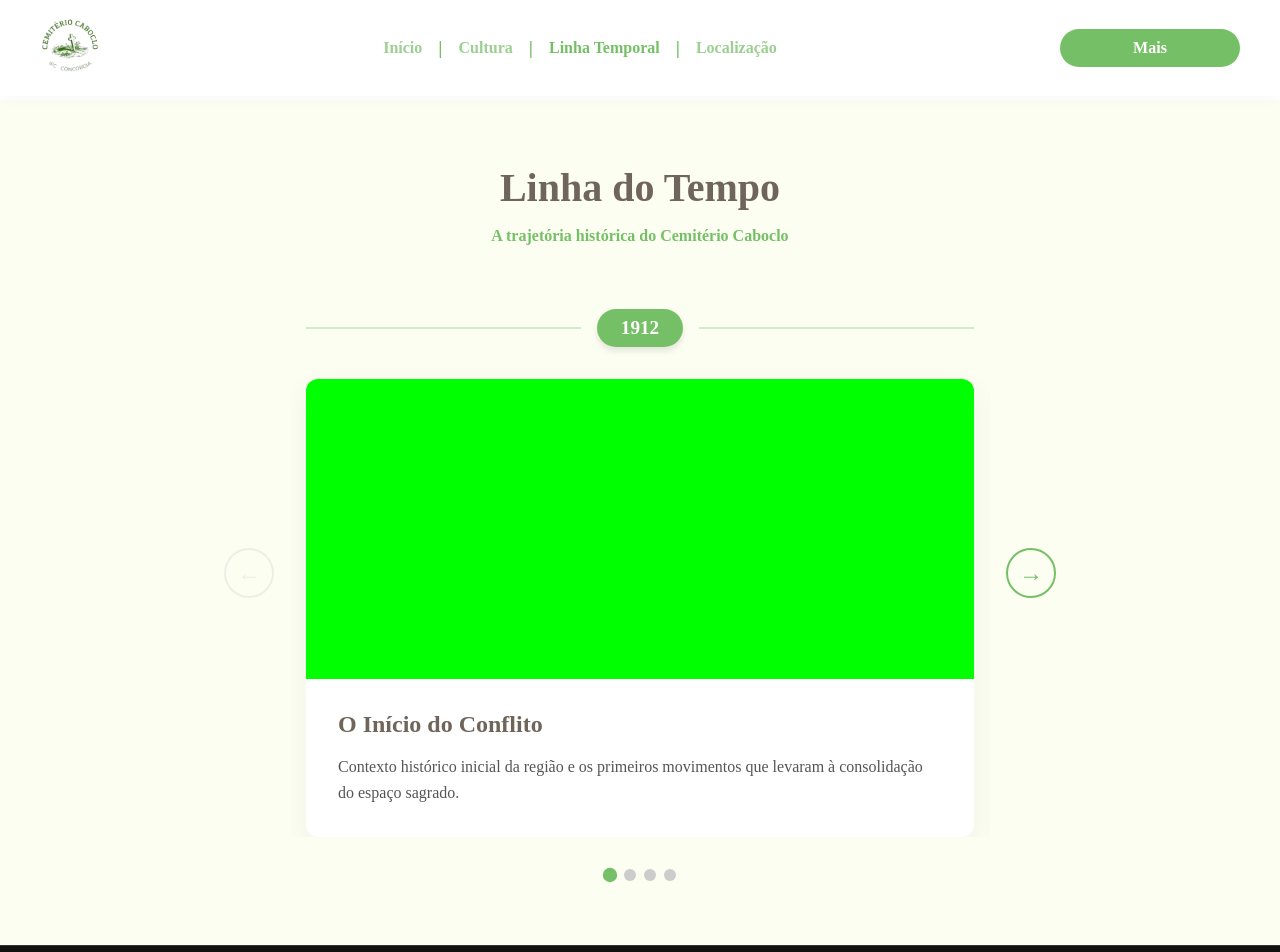
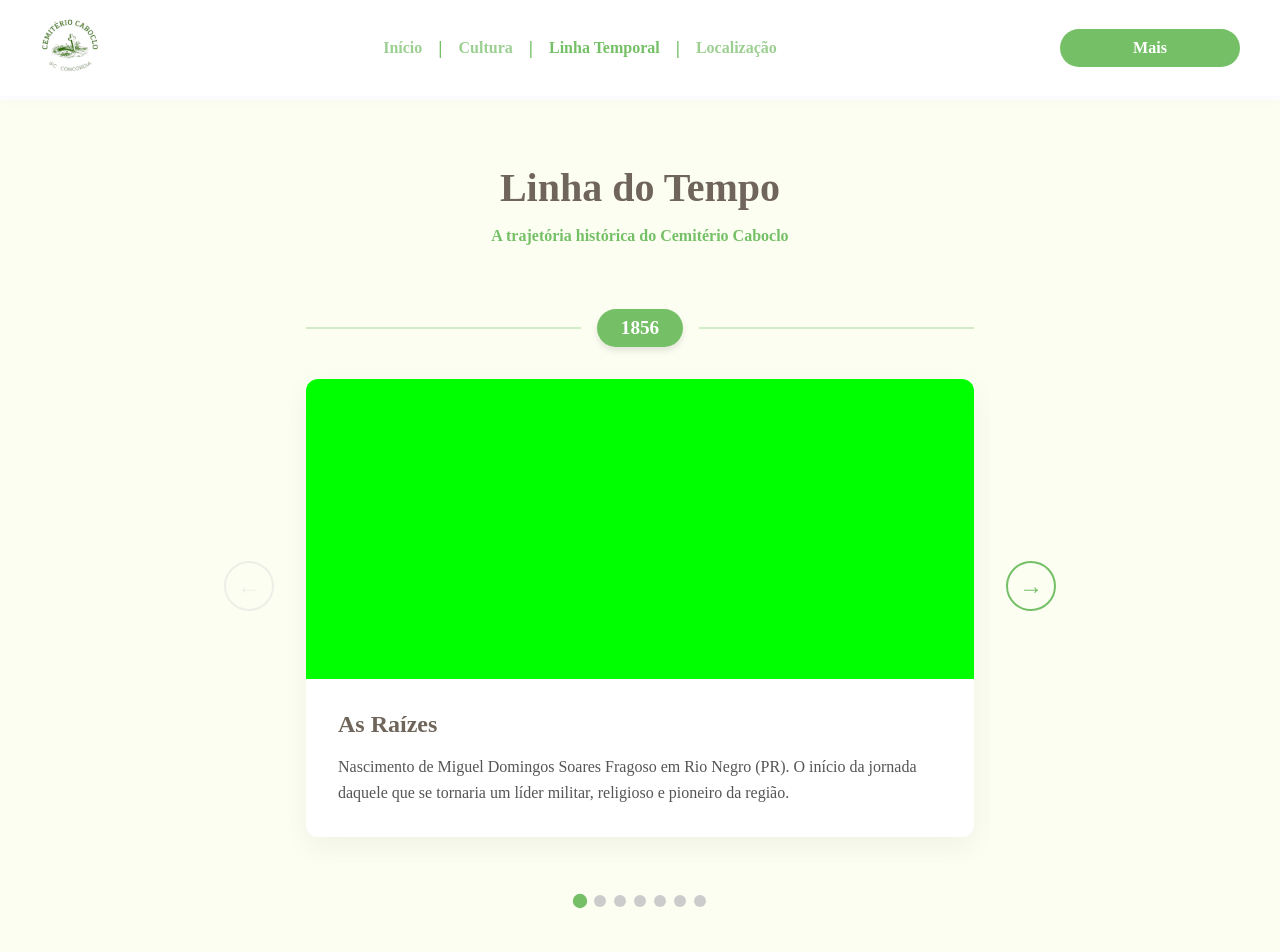
Before and after one commit to vichsort/cemiterio-caboclo, a Vue app: page /timeline in a window 1280 px wide. Shown: the top 952 px of the page. Built offline with nearby package versions, Linux system fonts and the light colour scheme; a web font is replaced by a local one.

Commit message:
refactor: real text inside timeline events

```diff
--- a/src/components/layout/AppNavbar.vue
+++ b/src/components/layout/AppNavbar.vue
@@ -1,22 +1,19 @@
 <script setup>
 import { ref, onMounted, onUnmounted } from 'vue'
-import { RouterLink } from 'vue-router' // Boa prática importar, embora auto-detectado
+import { RouterLink } from 'vue-router'
 
 const isDropdownOpen = ref(false)
 const dropdownRef = ref(null)
 
-// DEFINIÇÃO DAS ROTAS
-// Note que trocamos 'href' por 'to'.
-// 'to' aceita string ou objeto de rota.
 const navLinks = [
   { text: 'Início', to: '/' },
-  { text: 'Cultura', to: '/#cultura' }, // Exemplo de âncora (explicarei abaixo)
+  { text: 'Cultura', to: '/#cultura' },
   { text: 'Linha Temporal', to: '/timeline' },
   { text: 'Localização', to: '/#localizacao' }
 ]
 
 const dropdownLinks = [
-  { text: 'Fontes', to: '/fontes' }, // Supondo rotas futuras
+  { text: 'Fontes', to: '/fontes' },
   { text: 'Contato', to: '/contato' },
   { text: 'Projeto', to: '/projeto' }
 ]
@@ -88,7 +85,6 @@ onUnmounted(() => {
 </template>
 
 <style scoped>
-/* Mantive todo o seu CSS original, pois é clean e funcional */
 .navbar {
   background-color: var(--color-white);
   padding: 1rem;
@@ -112,7 +108,7 @@ onUnmounted(() => {
 .logo {
   height: 60px;
   width: auto;
-  cursor: pointer; /* Adicionado para indicar clique */
+  cursor: pointer;
 }
 
 .nav-links {
@@ -129,7 +125,6 @@ onUnmounted(() => {
   font-size: 1rem;
 }
 
-/* O Vue Router vai aplicar esta classe automaticamente quando a rota bater */
 .nav-item.active,
 .nav-item:hover {
   color: var(--color-green);
@@ -190,7 +185,6 @@ onUnmounted(() => {
   border-bottom: none;
 }
 
-/* Ajuste seletor para pegar tanto 'a' quanto o router-link gerado */
 .dropdown-menu a {
   display: block;
   padding: 12px 0;
@@ -202,7 +196,7 @@ onUnmounted(() => {
 }
 
 .dropdown-menu a:hover,
-.dropdown-menu a.router-link-active { /* Style também o ativo no dropdown se quiser */
+.dropdown-menu a.router-link-active {
   background-color: var(--color-off-white);
   color: var(--color-green);
 }
--- a/src/components/sections/TimelineSection.vue
+++ b/src/components/sections/TimelineSection.vue
@@ -3,27 +3,45 @@ import { ref, computed } from 'vue'
 
 const timelineEvents = [
   {
-    year: '1912',
-    title: 'O Início do Conflito',
-    description: 'Contexto histórico inicial da região e os primeiros movimentos que levaram à consolidação do espaço sagrado.',
+    year: '1856',
+    title: 'As Raízes',
+    description: 'Nascimento de Miguel Domingos Soares Fragoso em Rio Negro (PR). O início da jornada daquele que se tornaria um líder militar, religioso e pioneiro da região.',
     image: '/green.png'
   },
   {
-    year: '1935',
-    title: 'A Consagração do Solo',
-    description: 'Momento em que o espaço foi oficialmente delimitado pela comunidade local como um campo santo.',
+    year: '1893',
+    title: 'A Revolução Federalista',
+    description: 'Aos 40 anos, adere à causa federalista. Como Major, lidera o batalhão de voluntários "Dr. Pacheco" e participa do histórico cerco da Lapa.',
     image: '/green.png'
   },
   {
-    year: '1960',
-    title: 'Preservação Cultural',
-    description: 'Início dos esforços para manter as tradições e a memória dos que ali repousam, resistindo ao tempo.',
+    year: '1894',
+    title: 'Comandante-em-Chefe',
+    description: 'Eleito por seus pares para comandar o ataque à Lagoa Vermelha. Liderou a estratégica e difícil travessia do Rio Uruguai, protegendo a retaguarda das tropas.',
     image: '/green.png'
   },
   {
-    year: '2024',
-    title: 'O Reencontro',
-    description: 'O projeto de revitalização e reconhecimento histórico dentro do campus do IFC Concórdia.',
+    year: '1900',
+    title: 'O Pioneirismo',
+    description: 'Estabelece-se nas margens do lajeado que hoje leva seu nome (Rio Fragoso), fundando o primeiro núcleo habitado do Alto Vale do Rio Uruguai Catarinense.',
+    image: '/green.png'
+  },
+  {
+    year: '1910',
+    title: 'Fé e Cura',
+    description: 'Constrói uma capela e atua como curandeiro (homeopata) e líder religioso. É neste período que teria tido contato com o monge José Maria.',
+    image: '/green.png'
+  },
+  {
+    year: '1912',
+    title: 'O Contestado',
+    description: 'Citado no inquérito da Batalha do Irani como "General Fanático". Apesar da fama, depôs provando não ter combatido ao lado do monge, discordando da crença de "imunidade às balas".',
+    image: '/green.png'
+  },
+  {
+    year: '1914',
+    title: 'O Legado: Cemitério Caboclo',
+    description: 'Falece o Coronel Fragoso. Seu enterro inaugura o cemitério, hoje Patrimônio Cultural de Concórdia, onde repousam as famílias fundadoras do município.',
     image: '/green.png'
   }
 ]
```
